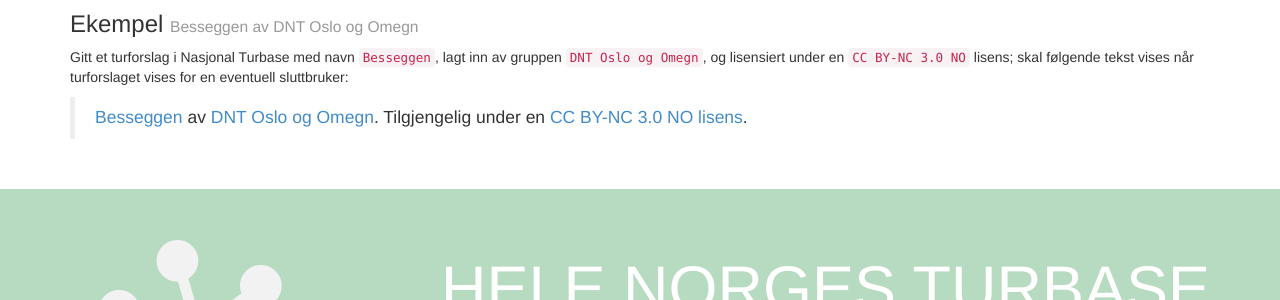
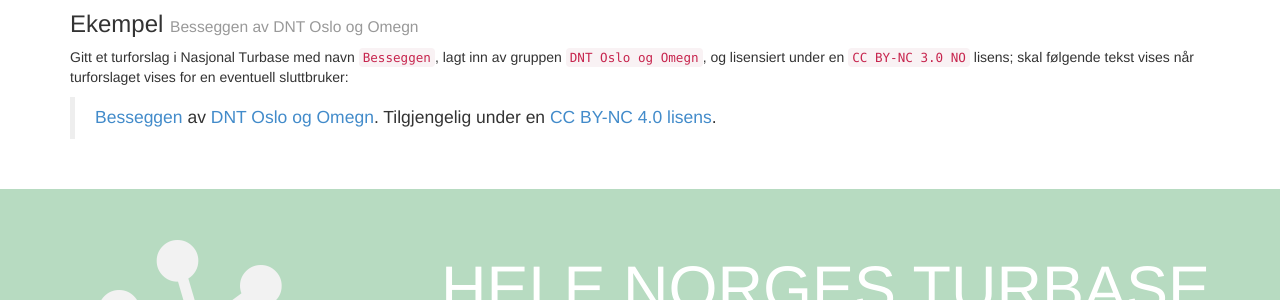
Before and after one commit to Turbasen/www.nasjonalturbase.no, a Jekyll site: the page built from navngiving.html, in a window 1280 px wide. Shown: the part 310-610 px from the top of the page. Built offline with Jekyll 4.4.1, drawn with Linux system fonts in a browser that asks for light colours; nearby versions of some CDN libraries; Markdown is read by kramdown in place of the engine named in the settings.

Commit message:
Add CC 4.0 to attribution example

```diff
--- a/navngiving.html
+++ b/navngiving.html
@@ -29,6 +29,6 @@
   <p>
     <a href="#" data-toggle="tooltip" title="Tittel og lenke til verket">Besseggen</a>
     av <a href="#" data-toggle="tooltip" title="Navn og lenke til utgiver">DNT Oslo og Omegn</a>.
-    Tilgjengelig under en <a href="#" data-toggle="tooltip" title="Navn og lenke til lisens">CC BY-NC 3.0 NO lisens</a>.
+    Tilgjengelig under en <a href="#" data-toggle="tooltip" title="Navn og lenke til lisens">CC BY-NC 4.0 lisens</a>.
   </p>
 </blockquote>
```
